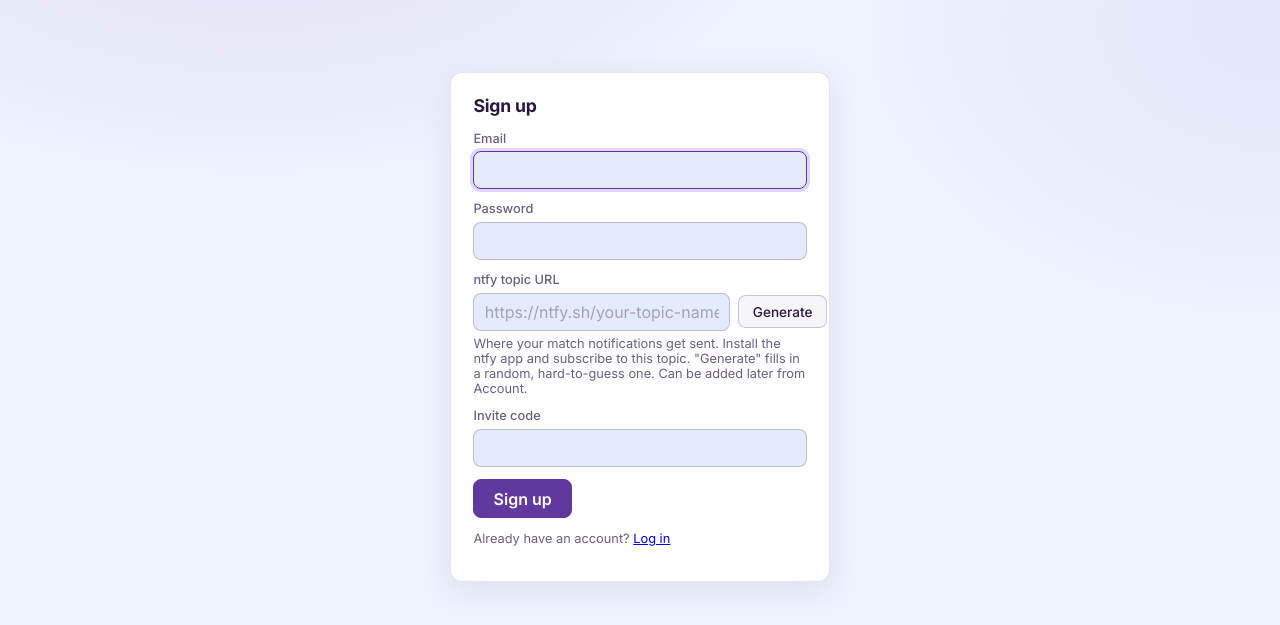
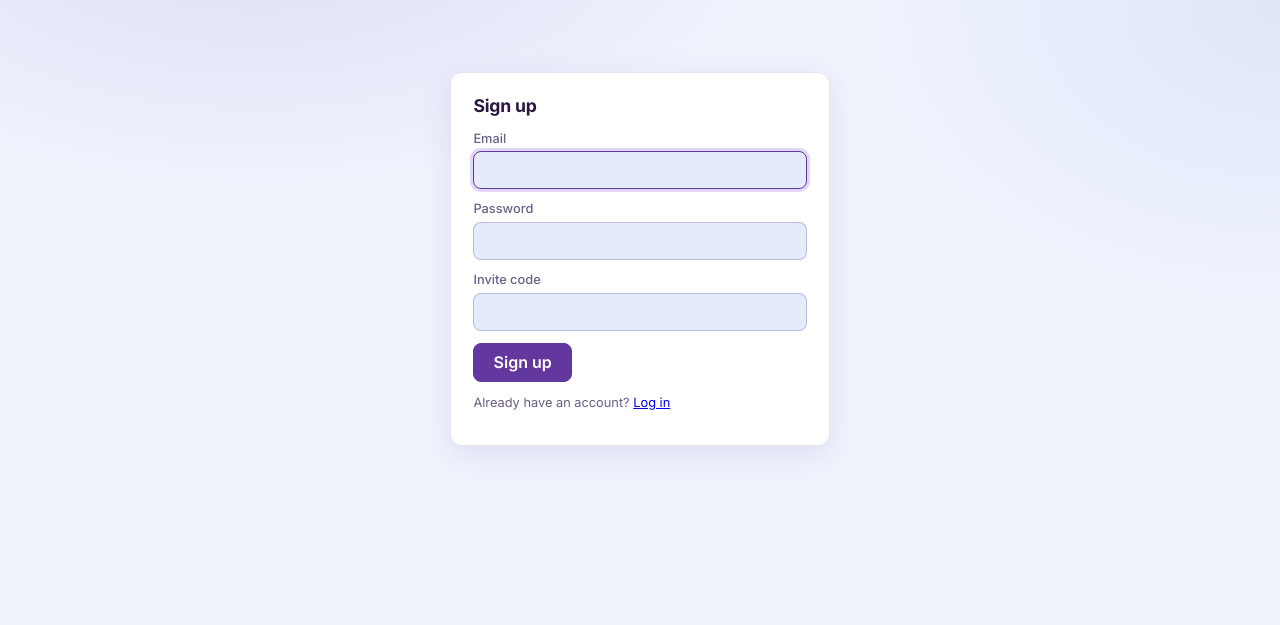
Before and after one commit to idquodest/huisjagers, a FastAPI app: page /signup in a window 1280 px wide. Shown: the part 52-677 px from the top of the page. Run offline with FastAPI, Linux system fonts and the light colour scheme.

Commit message:
Move ntfy topic setup from signup to an in-app nag on My Matches

```diff
--- a/dashboard/app.py
+++ b/dashboard/app.py
@@ -163,7 +163,6 @@ def signup_form(request: Request):
 def signup_submit(
     request: Request,
     email: str = Form(...), password: str = Form(...), invite_code: str = Form(...),
-    ntfy_topic_url: str = Form(""),
 ):
     ctx = {"google_enabled": oauth.is_configured("google")}
     if SIGNUP_INVITE_CODE and invite_code != SIGNUP_INVITE_CODE:
@@ -174,10 +173,7 @@ def signup_submit(
             return templates.TemplateResponse(request, "signup.html", {**ctx, "error": "That email is already registered"}, status_code=400)
 
         now_iso = datetime.now(timezone.utc).isoformat()
-        user_id = db.create_user(
-            conn, email, auth.hash_password(password), now_iso,
-            ntfy_topic_url=ntfy_topic_url or None,
-        )
+        user_id = db.create_user(conn, email, auth.hash_password(password), now_iso)
         token, _ = auth.start_session(conn, user_id)
         conn.commit()
 
--- a/dashboard/templates/index.html
+++ b/dashboard/templates/index.html
@@ -6,6 +6,10 @@
   {{ listings|length }} matching listings
   {%- if selected_cities|length > 0 and selected_cities|length < cities|length %} in {{ selected_city_names|join(', ') }}{% endif -%}
 </p>
+
+{% if not session.ntfy_topic_url %}
+  <p class="hint nag">🔔 You haven't set up notifications yet - you won't get pinged about new matches until you do. <a href="/account">Set up notifications →</a></p>
+{% endif %}
 
 {% if unconfigured_city_names %}
   <p class="hint nag">⚠ You haven't set notification filters for {{ unconfigured_city_names|join(', ') }} yet - you won't get pinged for new listings there. <a href="/account">Manage cities →</a></p>
--- a/dashboard/templates/signup.html
+++ b/dashboard/templates/signup.html
@@ -19,16 +19,6 @@
     </div>
     <div class="field-row">
       <div class="field">
-        <label for="ntfy_topic_url">ntfy topic URL</label>
-        <div class="input-with-button">
-          <input type="text" id="ntfy_topic_url" name="ntfy_topic_url" placeholder="https://ntfy.sh/your-topic-name">
-          <button type="button" class="secondary" onclick="generateNtfyTopic('ntfy_topic_url')">Generate</button>
-        </div>
-        <span class="hint">Where your match notifications get sent. Install the ntfy app and subscribe to this topic. "Generate" fills in a random, hard-to-guess one. Can be added later from Account.</span>
-      </div>
-    </div>
-    <div class="field-row">
-      <div class="field">
         <label for="invite_code">Invite code</label>
         <input type="text" id="invite_code" name="invite_code" required>
       </div>
```
